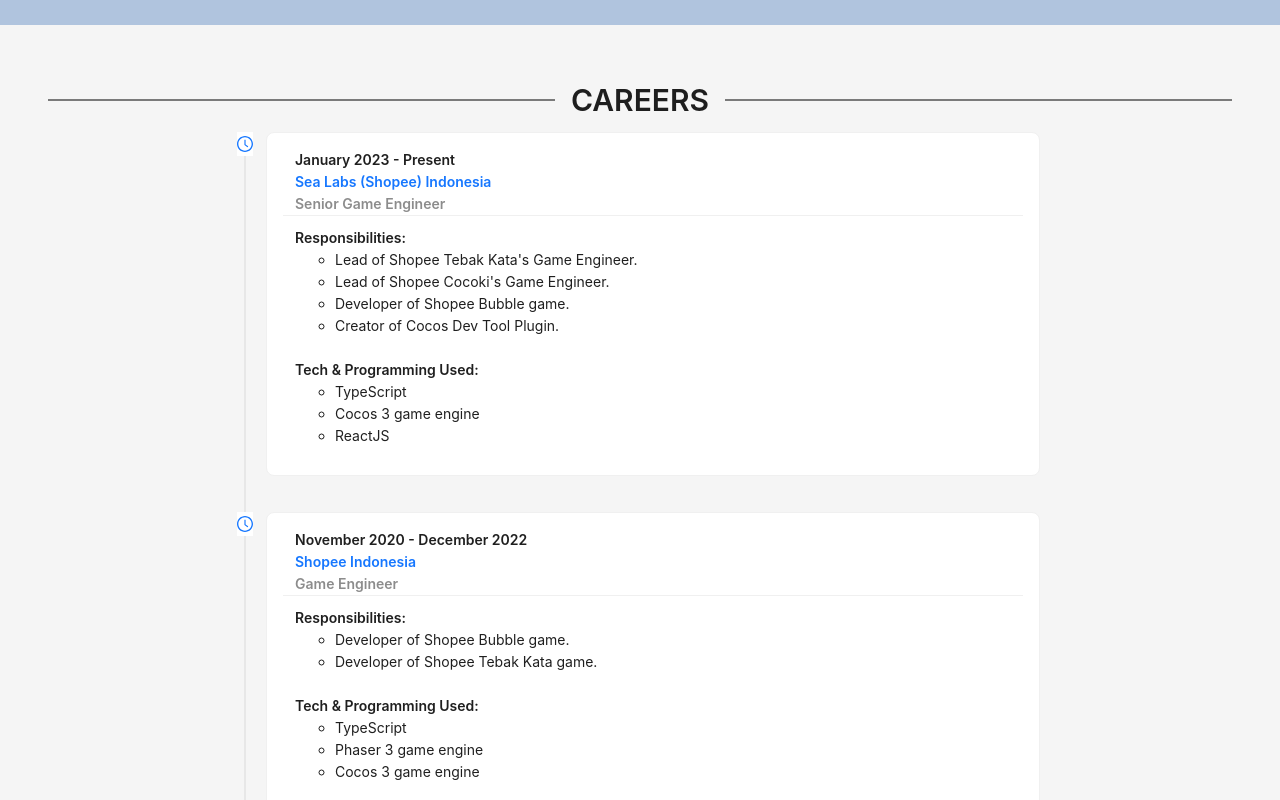
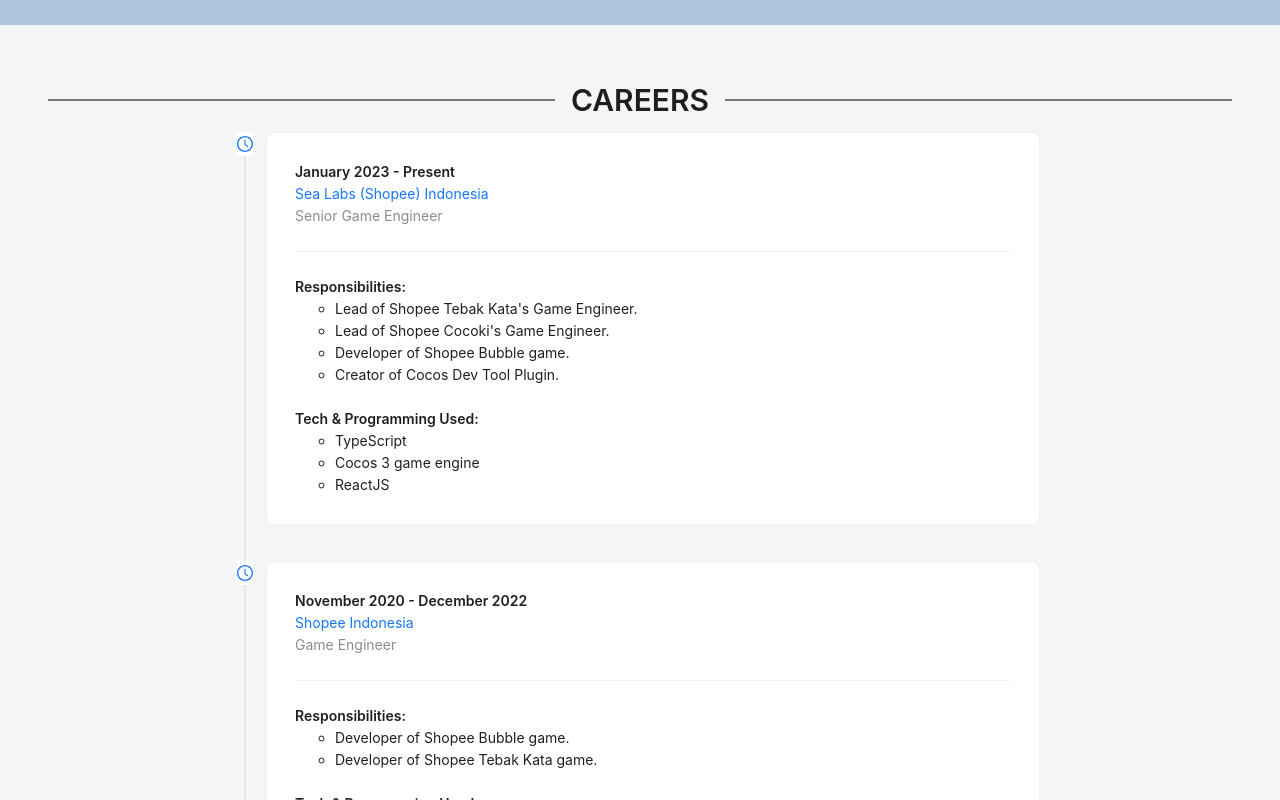
Before and after one commit to lieahau/lieahau.github.io, a React (Vite) app: page / in a window 1280 px wide. Shown: the part 1680-2480 px from the top of the page. Built offline with nearby package versions, Linux system fonts and the light colour scheme.

Commit message:
fix card title

```diff
--- a/src/components/Career.tsx
+++ b/src/components/Career.tsx
@@ -1,4 +1,4 @@
-import { Timeline, Card, Typography } from "antd";
+import { Timeline, Card, Typography, Divider } from "antd";
 import { ClockCircleOutlined } from "@ant-design/icons";
 import SectionTitle from "./SectionTitle";
 
@@ -95,20 +95,21 @@
           dot: <ClockCircleOutlined style={{ fontSize: "16px" }} />,
           children: (
             <Card
-              title={
-                <>
-                  <Text strong>{job.date}</Text>
-                  <br />
-                  <Link href={job.url} target="_blank">
-                    {job.company}
-                  </Link>
-                  <br />
-                  <Text type="secondary">{job.position}</Text>
-                </>
-              }
               size="small"
               style={{ marginBottom: "16px", padding: "16px" }}
             >
+              {/* Title */}
+              <Text strong>{job.date}</Text>
+              <br />
+              <Link href={job.url} target="_blank">
+                {job.company}
+              </Link>
+              <br />
+              <Text type="secondary">{job.position}</Text>
+
+              <Divider />
+
+              {/* Content */}
               {job.description && (
                 <>
                   <Text>{job.description}</Text>
--- a/src/components/Education.tsx
+++ b/src/components/Education.tsx
@@ -1,4 +1,4 @@
-import { Card, Typography } from "antd";
+import { Card, Divider, Typography } from "antd";
 import SectionTitle from "./SectionTitle";
 
 const { Title, Text } = Typography;
@@ -43,6 +43,7 @@
             variant="borderless"
             style={{ backgroundColor: "#f0f5ff" }}
           >
+            {/* Title */}
             <Text type="secondary">{edu.year}</Text>
             <Title level={4} style={{ margin: "8px 0" }}>
               {edu.link ? (
@@ -54,6 +55,10 @@
               )}
             </Title>
             <Text strong>{edu.major}</Text>
+
+            <Divider />
+
+            {/* Content */}
             <p style={{ marginTop: "8px", whiteSpace: "pre-line" }}>
               {edu.description}
             </p>
--- a/src/index.css
+++ b/src/index.css
@@ -12,3 +12,12 @@
 #home section {
   padding: 40px 3rem;
 }
+
+.ant-timeline-item-content h6,
+.ant-timeline-item-content h4,
+.ant-timeline-item-content h5 {
+  white-space: normal; /* Allow wrapping */
+  overflow: visible; /* Ensure no hidden text */
+  text-overflow: clip; /* Remove ellipsis */
+  display: block; /* Prevent inline-block cutting */
+}
```
